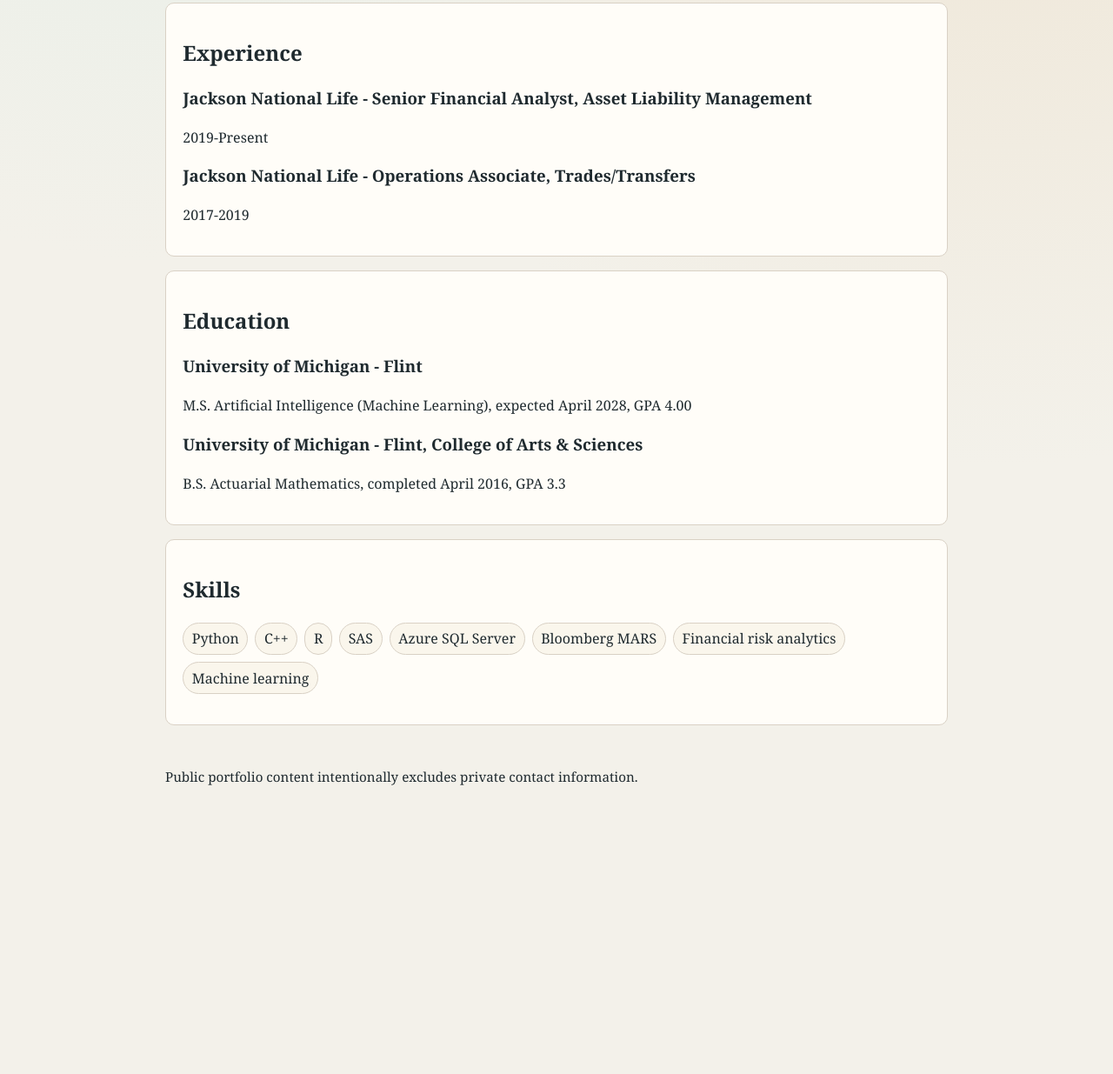
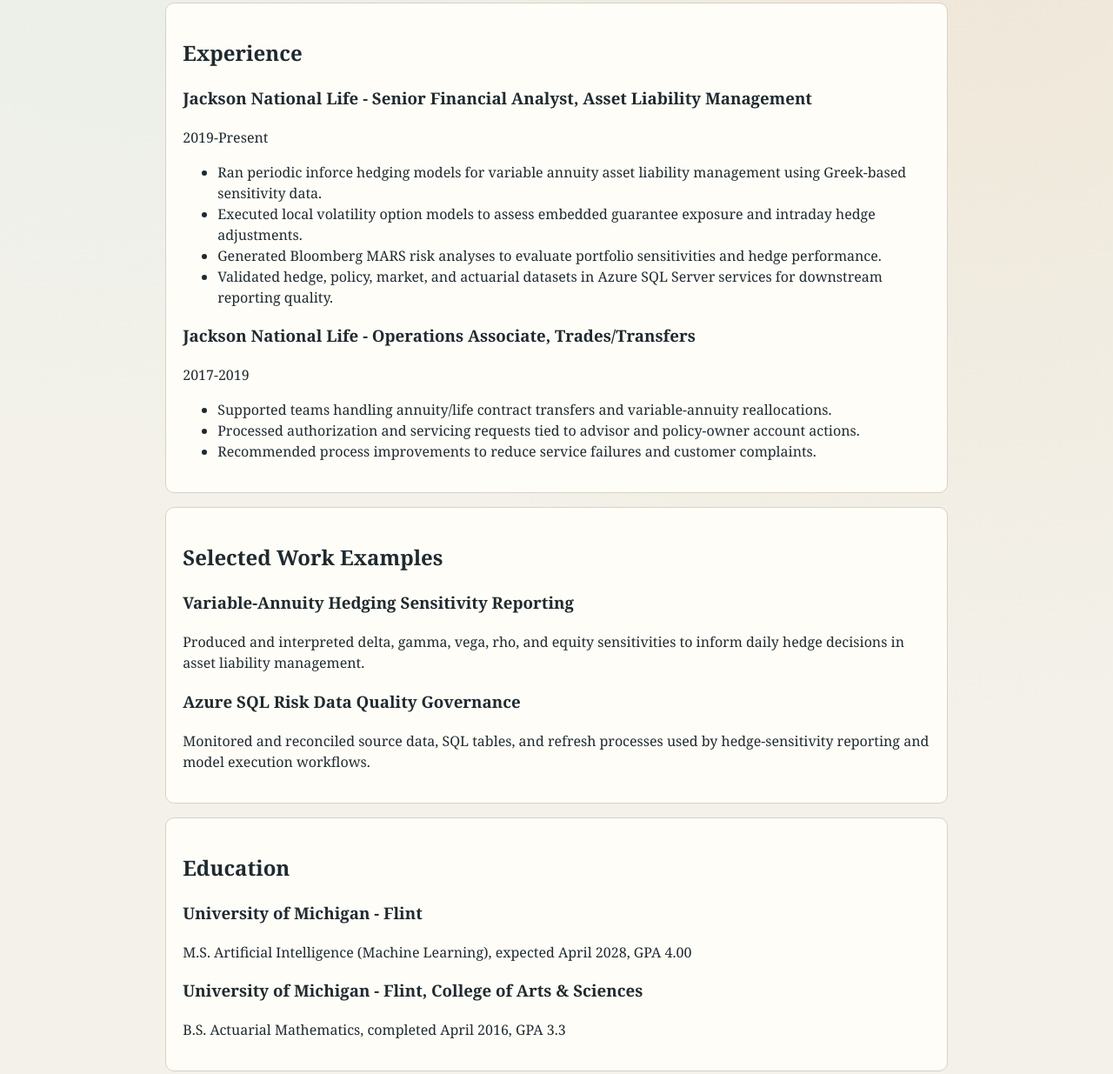
Before and after one commit to cheiney/csc580-assignment1-ai-portfolio, a plain HTML site: page index.html in a window 1280 px wide. Shown: the part 484-1719 px from the top of the page at 87% size. Before the commit the page ends 1436 px from the top, so only its background shows below. Drawn offline with Linux system fonts and the light colour scheme.

Commit message:
Add projects and experience content

```diff
--- a/index.html
+++ b/index.html
@@ -15,6 +15,7 @@
       <nav aria-label="Primary">
         <ul class="nav-list">
           <li><a href="#about">About</a></li>
+          <li><a href="#projects">Projects</a></li>
           <li><a href="#experience">Experience</a></li>
           <li><a href="#education">Education</a></li>
           <li><a href="#skills">Skills</a></li>
@@ -43,10 +44,39 @@
       <article>
         <h3>Jackson National Life - Senior Financial Analyst, Asset Liability Management</h3>
         <p>2019-Present</p>
+        <ul>
+          <li>Ran periodic inforce hedging models for variable annuity asset liability management using Greek-based sensitivity data.</li>
+          <li>Executed local volatility option models to assess embedded guarantee exposure and intraday hedge adjustments.</li>
+          <li>Generated Bloomberg MARS risk analyses to evaluate portfolio sensitivities and hedge performance.</li>
+          <li>Validated hedge, policy, market, and actuarial datasets in Azure SQL Server services for downstream reporting quality.</li>
+        </ul>
       </article>
       <article>
         <h3>Jackson National Life - Operations Associate, Trades/Transfers</h3>
         <p>2017-2019</p>
+        <ul>
+          <li>Supported teams handling annuity/life contract transfers and variable-annuity reallocations.</li>
+          <li>Processed authorization and servicing requests tied to advisor and policy-owner account actions.</li>
+          <li>Recommended process improvements to reduce service failures and customer complaints.</li>
+        </ul>
+      </article>
+    </section>
+
+    <section class="panel shell" id="projects" aria-labelledby="projects-title">
+      <h2 id="projects-title">Selected Work Examples</h2>
+      <article>
+        <h3>Variable-Annuity Hedging Sensitivity Reporting</h3>
+        <p>
+          Produced and interpreted delta, gamma, vega, rho, and equity sensitivities to inform daily hedge decisions
+          in asset liability management.
+        </p>
+      </article>
+      <article>
+        <h3>Azure SQL Risk Data Quality Governance</h3>
+        <p>
+          Monitored and reconciled source data, SQL tables, and refresh processes used by hedge-sensitivity reporting
+          and model execution workflows.
+        </p>
       </article>
     </section>
 
```
